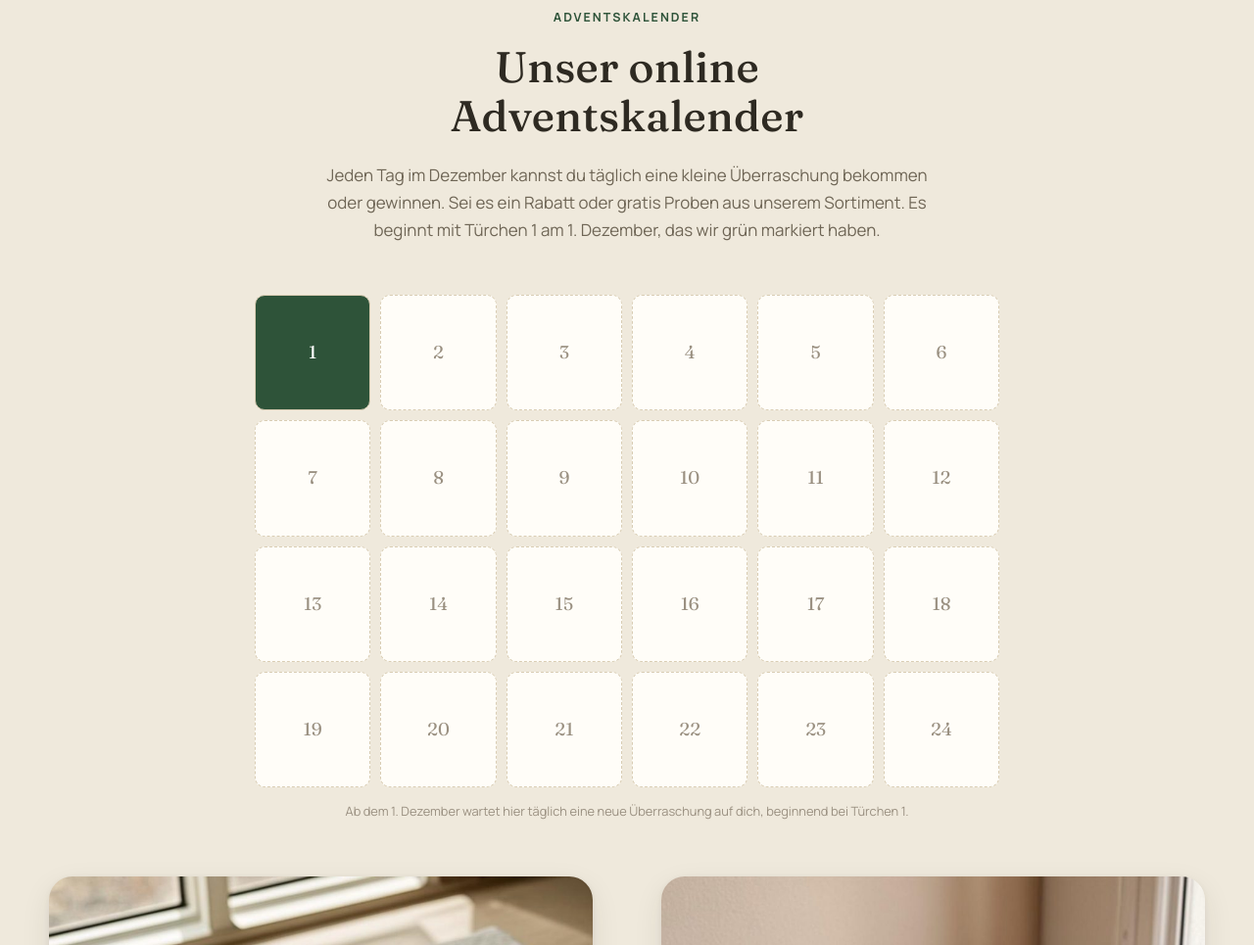
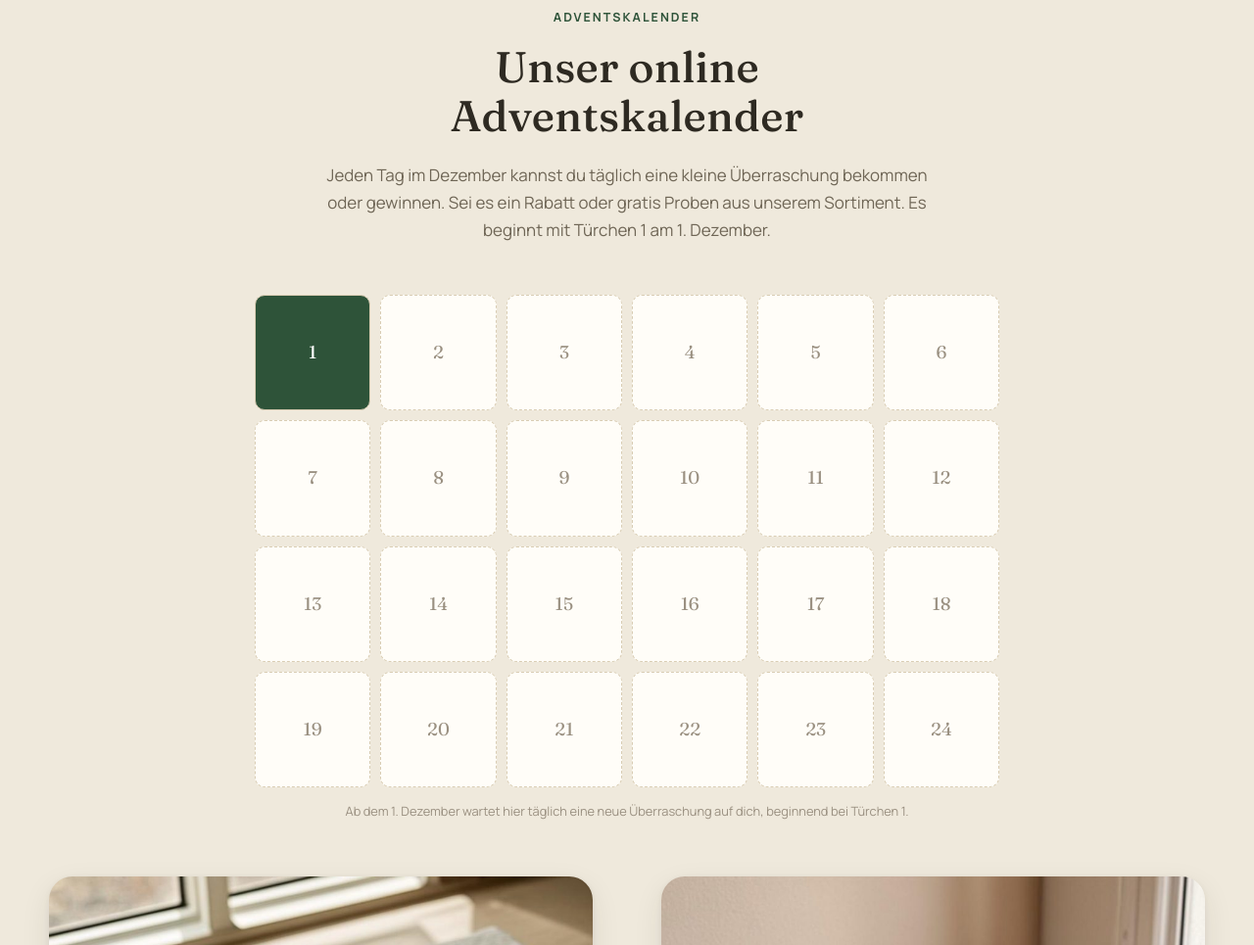
Before and after one commit to Gamerio2904/GoSipTea, a plain HTML site: page christmas/index.html in a window 1280 px wide. Shown: the part 2139-3104 px from the top of the page at 98% size. Drawn offline with Linux system fonts and the light colour scheme.

Commit message:
Fix website issues: button styling, icon fix, section reordering, comma removal
Co-authored-by: Gamerio2904 <Gamerio2904@users.noreply.github.com>

```diff
--- a/christmas/index.html
+++ b/christmas/index.html
@@ -188,7 +188,7 @@
     <div class="sec-head sec-head--center">
       <p class="eyebrow">Adventskalender</p>
       <h2 class="sec-title">Unser online Adventskalender</h2>
-      <p class="sec-lead">Jeden Tag im Dezember kannst du täglich eine kleine Überraschung bekommen oder gewinnen. Sei es ein Rabatt oder gratis Proben aus unserem Sortiment. Es beginnt mit Türchen 1 am 1. Dezember, das wir grün markiert haben.</p>
+      <p class="sec-lead">Jeden Tag im Dezember kannst du täglich eine kleine Überraschung bekommen oder gewinnen. Sei es ein Rabatt oder gratis Proben aus unserem Sortiment. Es beginnt mit Türchen 1 am 1. Dezember.</p>
     </div>
     <div class="doors">
       <i>1</i><i>2</i><i>3</i><i>4</i><i>5</i><i>6</i>
```
Also changed, not shown: kasse.html (+1 -1 lines), nachhaltigkeit.html (+1 -1 lines), ueber-uns.html (+1 -1 lines).
